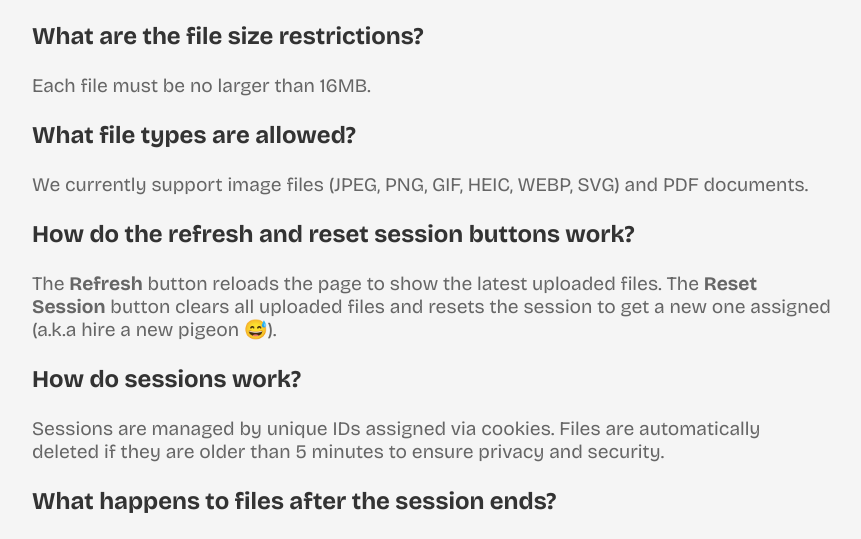
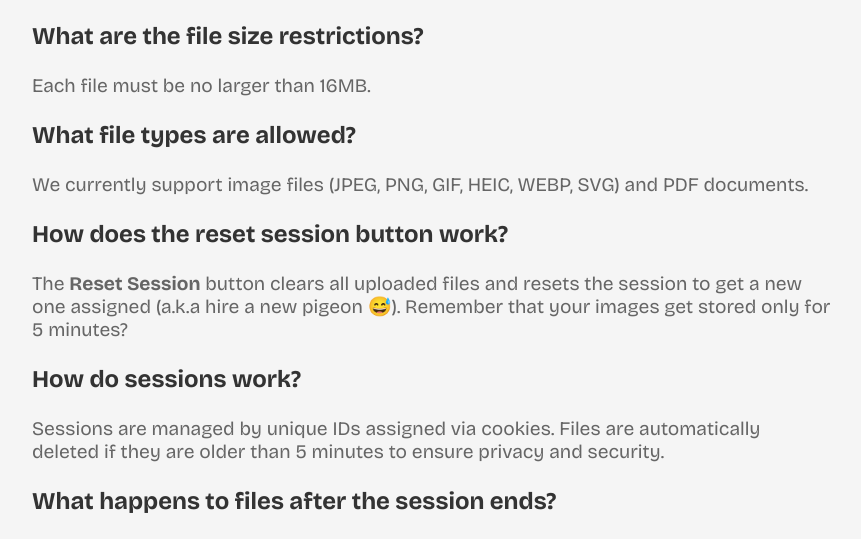
Before and after one commit to leiDnedyA/qr-image-drop, a Flask app: page /faq in a window 1280 px wide. Shown: the part 566-1105 px from the top of the page, without its empty margins (208-1069 px from the left). Run offline with Flask 3, Linux system fonts and the light colour scheme.

Commit message:
fix: Update FAQ page to clarify session reset functionality and removed refresh

```diff
--- a/templates/faq.html
+++ b/templates/faq.html
@@ -38,8 +38,8 @@
           <p>We currently support image files (JPEG, PNG, GIF, HEIC, WEBP, SVG) and PDF documents.</p>
         </div>
         <div class="faq-item">
-          <h3>How do the refresh and reset session buttons work?</h3>
-          <p>The <b>Refresh</b> button reloads the page to show the latest uploaded files. The <b>Reset Session</b> button clears all uploaded files and resets the session to get a new one assigned (a.k.a hire a new pigeon 😅).</p>
+          <h3>How does the reset session button work?</h3>
+          <p>The <b>Reset Session</b> button clears all uploaded files and resets the session to get a new one assigned (a.k.a hire a new pigeon 😅). Remember that your images get stored only for 5 minutes?</p>
         </div>
         <div class="faq-item">
           <h3>How do sessions work?</h3>
--- a/templates/index.html
+++ b/templates/index.html
@@ -21,7 +21,6 @@
         </div>
       </div>
       <div class="buttons">
-        <button onclick="window.location.reload();">🕊️ Refresh</button>
         <form action="/reset" method="get" class="reset-form">
           <button type="submit">🪦 Reset Session</button>
         </form>
```
